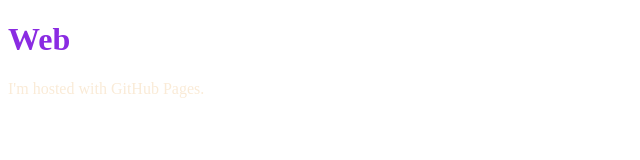
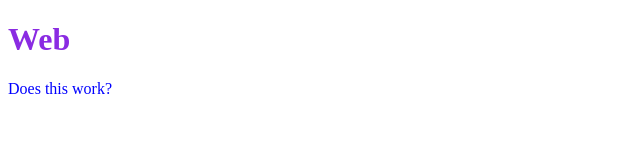
Before and after one commit to gszpytman/gszpytman.github.io, a plain HTML site: page index.html in a window 1280 px wide. Shown: the whole page, without its empty margins (0-640 px from the left). Drawn offline with Linux system fonts and the light colour scheme.

Commit message:
added color

```diff
--- a/index.html
+++ b/index.html
@@ -4,7 +4,7 @@
         <title>EducationTech</title>
         <style>
             body{
-                color: antiquewhite;
+                color: blue;
             }
             h1{
                 color: blueviolet;
@@ -13,6 +13,6 @@
     </head>
     <body>
         <h1>Web</h1>
-        <p>I'm hosted with GitHub Pages.</p>
+        <p>Does this work?</p>
     </body>
 </html>
```
